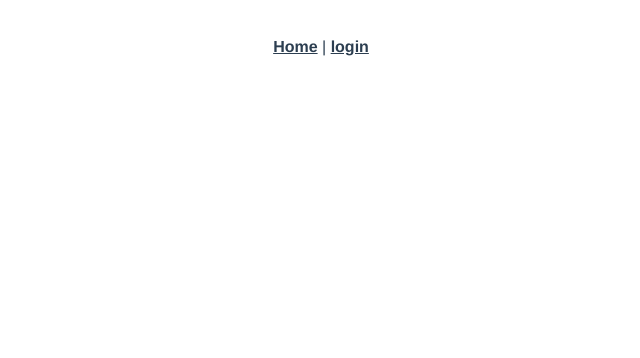
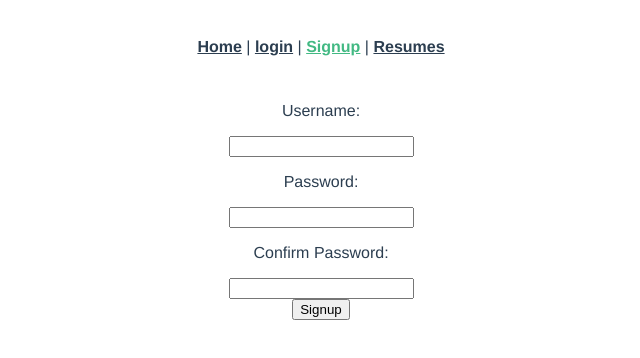
Before and after one commit to CameronBeamon/resume-app-frontend, a Vue app: page /signup in a window 1280 px wide. Before the commit this address had no page. Shown: the top 358 px of the page, without its empty margins (319-959 px from the left). Built offline with nearby package versions, Linux system fonts and the light colour scheme.

Commit message:
added signup and view resumes page

```diff
--- a/src/App.vue
+++ b/src/App.vue
@@ -3,6 +3,10 @@
     <router-link to="/">Home</router-link>
     |
     <router-link to="/login">login</router-link>
+    |
+    <router-link to="/signup">Signup</router-link>
+    |
+    <router-link to="/resume">Resumes</router-link>
   </div>
   <router-view />
 </template>
--- a/src/router/index.js
+++ b/src/router/index.js
@@ -1,6 +1,8 @@
 import { createRouter, createWebHistory } from "vue-router";
 import Home from "../views/Home.vue";
 import Login from "../views/Login.vue";
+import Signup from "../views/Signup.vue";
+import Resumes from "../views/Resumes.vue";
 
 const routes = [
   {
@@ -21,6 +23,16 @@ const routes = [
     name: "Login",
     component: Login,
   },
+  {
+    path: "/signup",
+    name: "Signup",
+    component: Signup,
+  },
+  {
+    path: "/resume",
+    name: "Resumes",
+    component: Resumes,
+  },
 ];
 
 const router = createRouter({
--- /dev/null
+++ b/src/views/Resumes.vue
@@ -0,0 +1,42 @@
+<script>
+export default {
+  data: function () {
+    return {
+      resumes: [
+        {
+          id: 1,
+          FirstName: "Testname",
+          LastName: "",
+          Email: "",
+          PhoneNumber: "",
+          ShortBio: "",
+          LinkedInURL: "",
+          TwitterHandle: "",
+          PersonalBlogWebsite: "",
+          OnlineResume: "",
+          GithubURL: "",
+          Photo: "",
+        },
+      ],
+    };
+  },
+  created: {},
+  methods: {},
+};
+</script>
+
+<template>
+  <div v-for="resume in resumes" :key="resume.id">
+    <p>{{ resume.FirstName }}</p>
+    <p>{{ resume.LastName }}</p>
+    <p>{{ resume.Email }}</p>
+    <p>{{ resume.PhoneNumber }}</p>
+    <p>{{ resume.ShortBio }}</p>
+    <p>{{ resume.LinkedInURL }}</p>
+    <p>{{ resume.TwitterHandle }}</p>
+    <p>{{ resume.PersonalBlogWebsite }}</p>
+    <p>{{ resume.OnlineResume }}</p>
+    <p>{{ resume.GithubURL }}</p>
+    <p>{{ resume.Photo }}</p>
+  </div>
+</template>
--- /dev/null
+++ b/src/views/Signup.vue
@@ -0,0 +1,32 @@
+<script>
+export default {
+  data: function () {
+    return {
+      Username: "",
+      Password: "",
+      conPassword: "",
+    };
+  },
+  methods: {
+    signMeUp: function () {
+      console.log("hi");
+    },
+  },
+};
+</script>
+
+<template>
+  <div>
+    <p>Username:</p>
+    <input type="text" v-model="Username" />
+  </div>
+  <div>
+    <p>Password:</p>
+    <input type="text" v-model="Password" />
+  </div>
+  <div>
+    <p>Confirm Password:</p>
+    <input type="text" v-model="Password" />
+  </div>
+  <button v-on:click="signMeUp()">Signup</button>
+</template>
```
